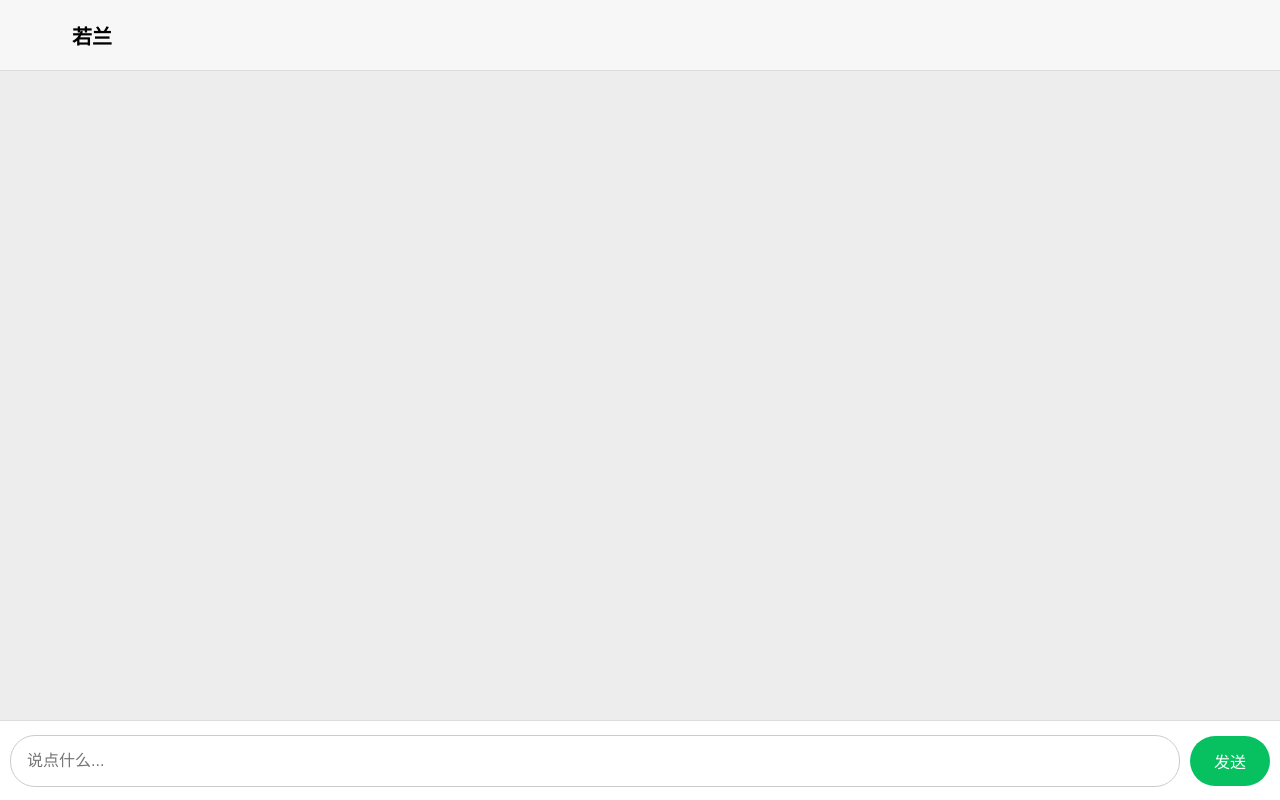
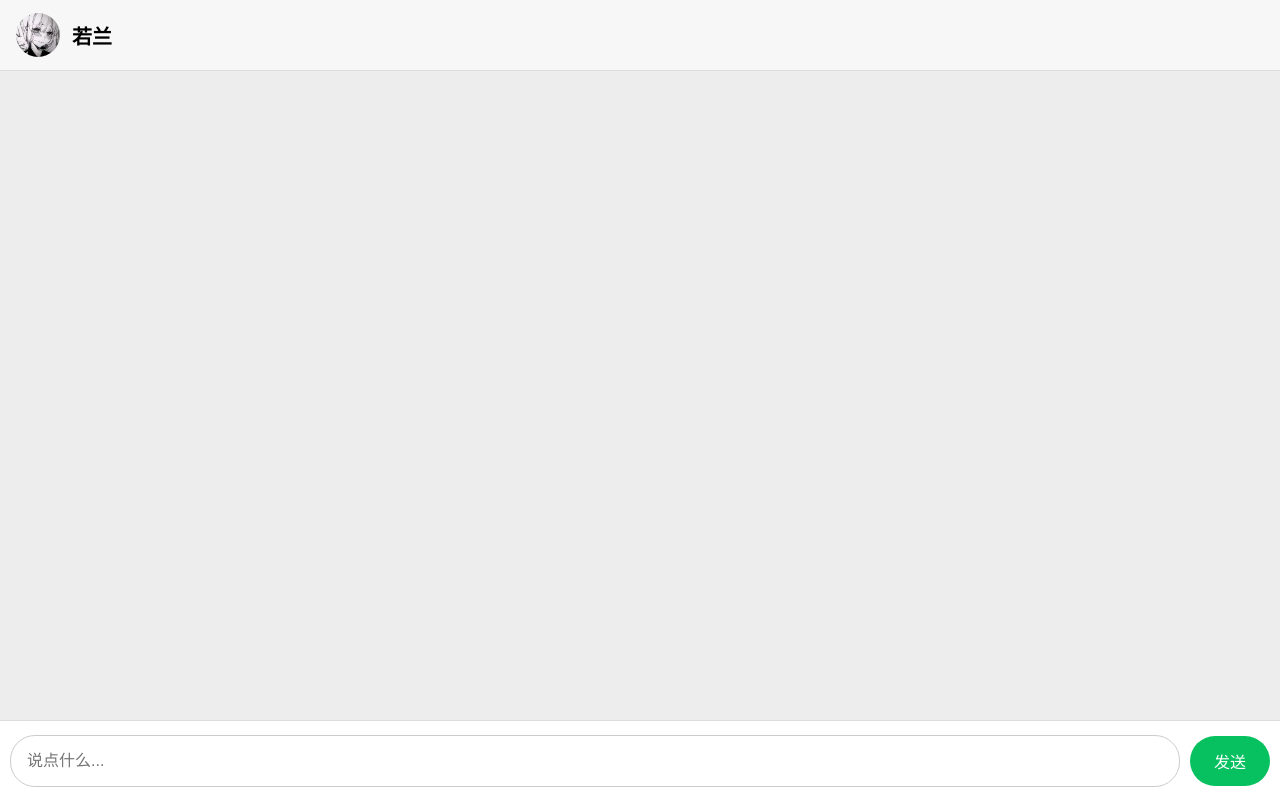
Before and after one commit to listeven605-ui/ai-friend, a website: page public/index.html in a window 1280 px wide. Drawn offline with Linux system fonts and the light colour scheme.

Commit message:
final wechat ui fix

```diff
--- a/public/style.css
+++ b/public/style.css
@@ -24,7 +24,7 @@
   width: 44px;
   height: 44px;
   border-radius: 50%;
-  background: url("avatar.png") center/cover;
+  background: url("avatar.ai.jpeg") center/cover;
   margin-right: 12px;
 }
 
```
